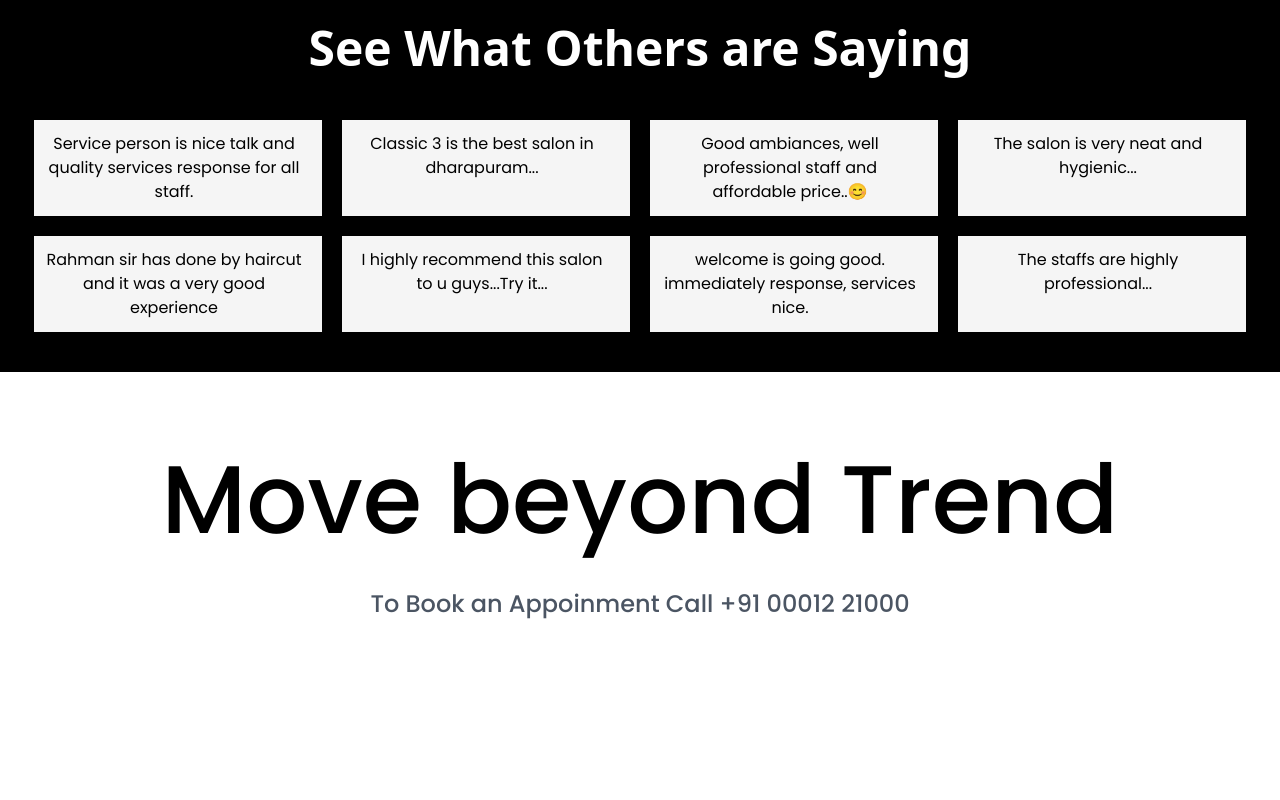
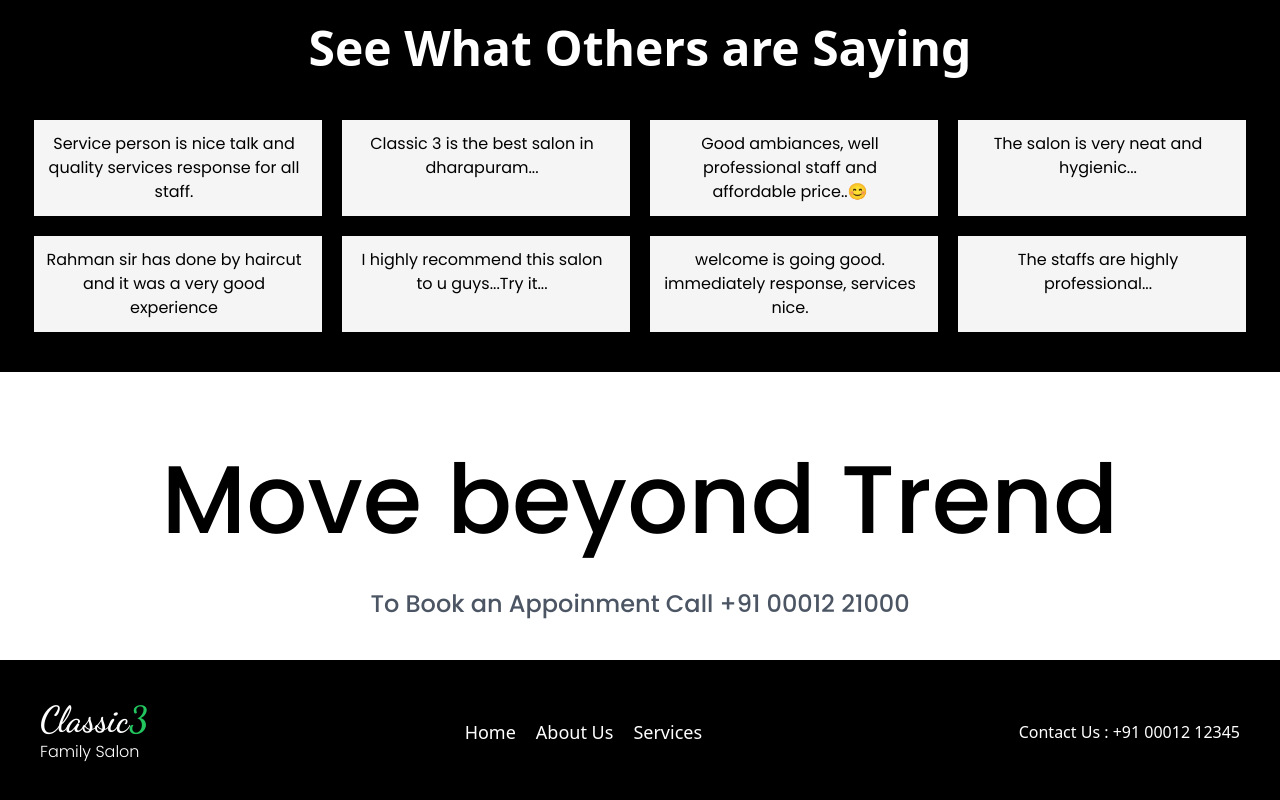
Before and after one commit to Dhaya3132/Classic3Salon, a React (Vite) app: page / in a window 1280 px wide. Shown: the part 2008-2808 px from the top of the page. Before the commit the page ends 2668 px from the top, so only its background shows below. Built offline with nearby package versions, Linux system fonts and the light colour scheme; a web font is replaced by a local one.

Commit message:
Feat - Added Footer

```diff
--- a/src/App.jsx
+++ b/src/App.jsx
@@ -8,6 +8,7 @@
 import Appoinment from './Components/Appoinment';
 import Customers from './Components/Customer/Customers';
 import Trend from './Components/Trend';
+import Footer from './Components/Footer/Footer';
 
 function App() {
 
@@ -22,6 +23,7 @@
       <Appoinment />
       <Customers></Customers>
       <Trend></Trend>
+      <Footer></Footer>
     </div>
   )
 }
--- a/src/Components/Footer/Footer.jsx
+++ b/src/Components/Footer/Footer.jsx
@@ -1,9 +1,15 @@
 import React from 'react'
+import Logo from '../Logo'
+import Nav from '../NavBar/Nav'
 
 function Footer() {
   return (
-    <div>
-
+    <div className='p-10 flex justify-between items-center'>
+        <Logo></Logo>
+        <Nav></Nav>
+        <div>
+          <h4 className='text-white'>Contact Us : +91 00012 12345</h4>
+        </div>
     </div>
   )
 }
--- a/src/Components/NavBar/Navbar.jsx
+++ b/src/Components/NavBar/Navbar.jsx
@@ -1,4 +1,4 @@
-import Logo from "./Logo";
+import Logo from "../Logo";
 import Nav from "./Nav";
 
 function Navbar() {
```
Also changed, not shown: src/Components/Logo.jsx (renamed from src/Components/NavBar/Logo.jsx).
